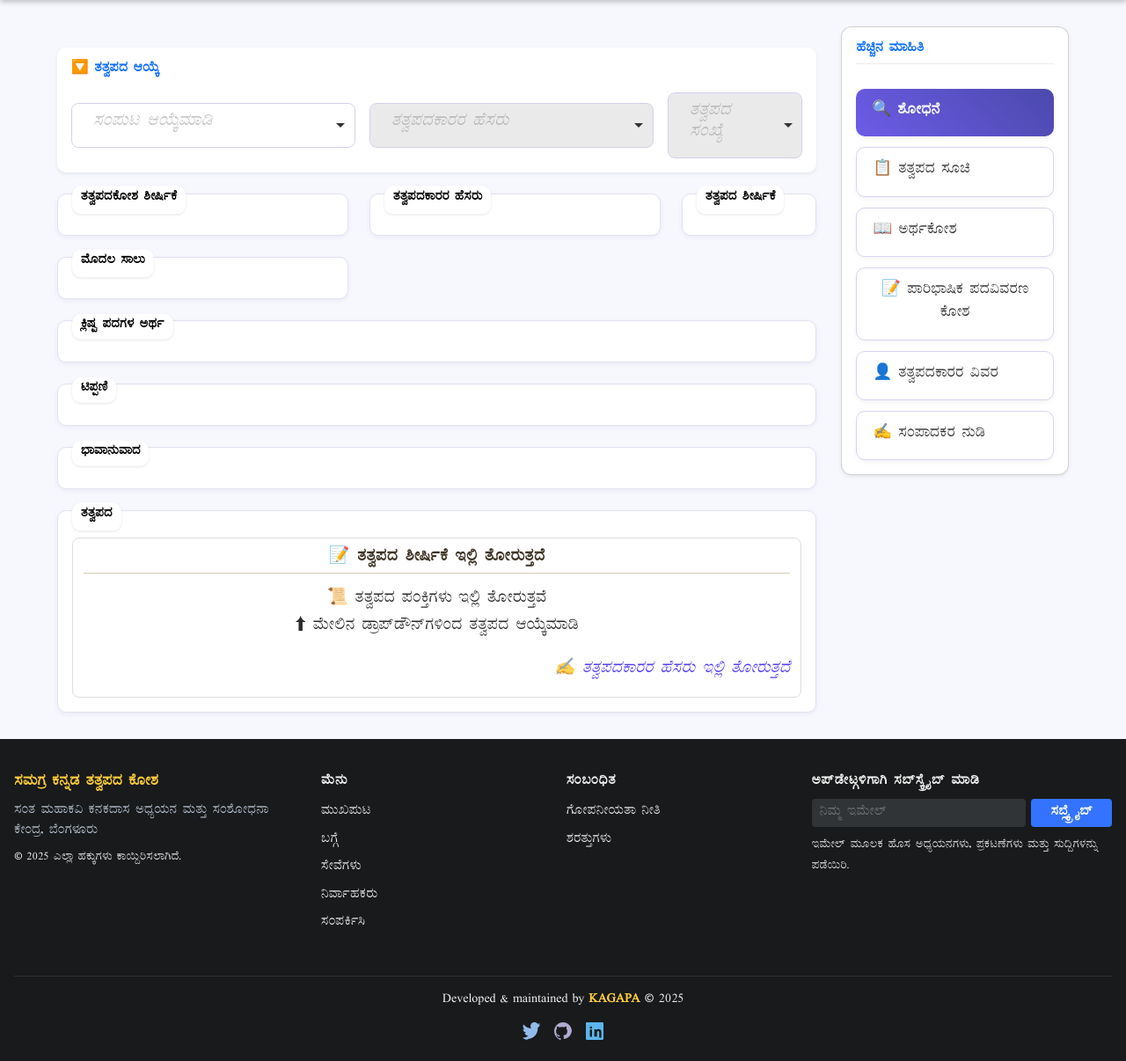
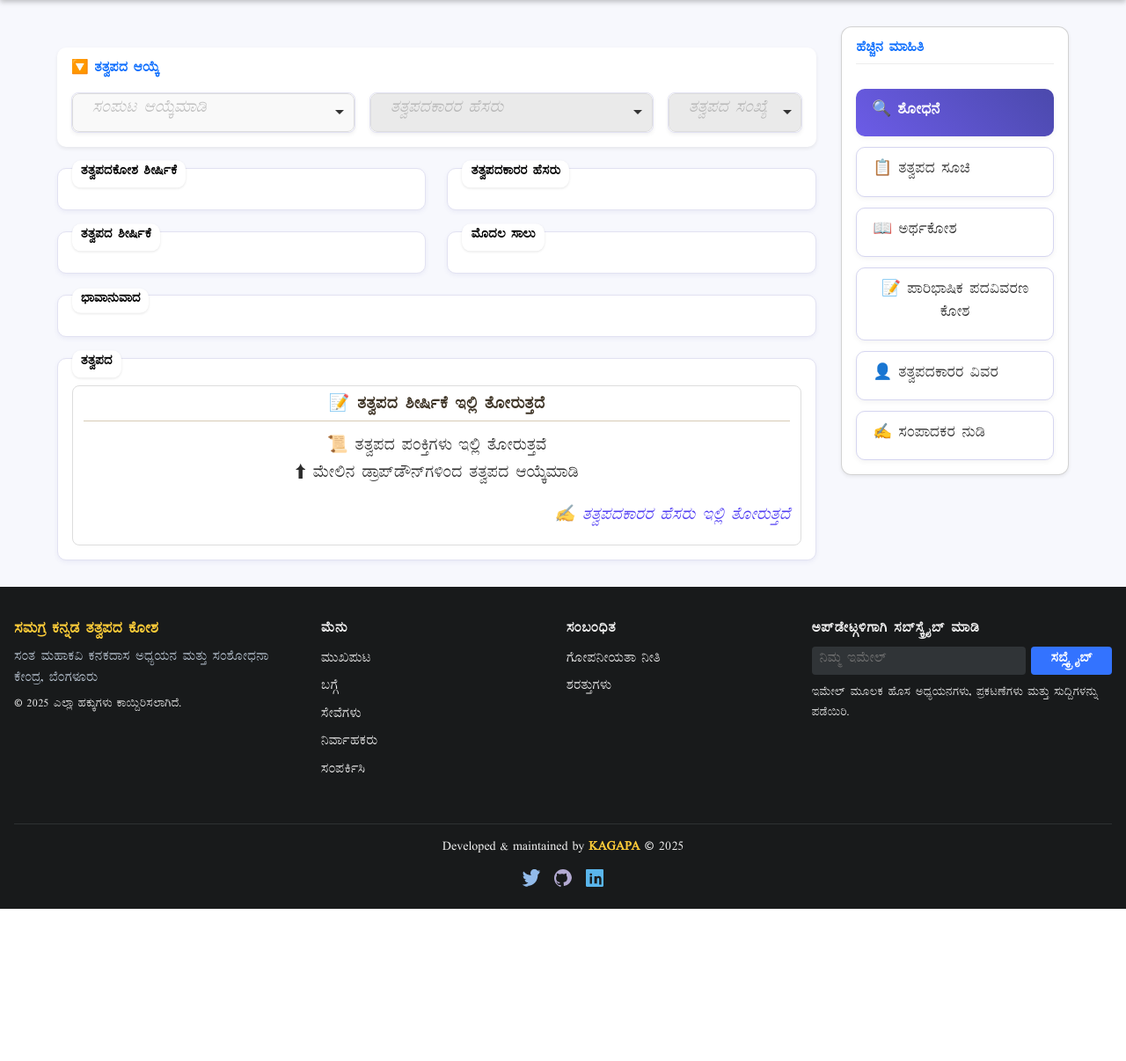
Before and after one commit to kagapa-blr/kannada-tattvapada, a Flask app: page / in a window 1280 px wide. Shown: the part 155-1361 px from the top of the page at 88% size. After the commit the page ends 1188 px from the top, so only its background shows below. Run offline with Flask 3, Linux system fonts and the light colour scheme; data that the repository does not hold is empty; parts of the project's set-up code (start-up, migrations or seed data) failed here and were passed over; some libraries are stand-ins or nearby versions.

Commit message:
main page updated and font fixed for all pages

```diff
--- a/app/static/css/admin/add_tatvapada.css
+++ b/app/static/css/admin/add_tatvapada.css
@@ -41,7 +41,7 @@
 /* ======= GENERAL BODY AND FORM ======= */
 body {
   background-color: #fdfcf9;
-  font-family: "Noto Sans Kannada", sans-serif;
+  font-family: "NotoSansKannada", sans-serif;
   color: #333;
   -webkit-font-smoothing: antialiased;
   -moz-osx-font-smoothing: grayscale;
--- a/app/static/css/login.css
+++ b/app/static/css/login.css
@@ -5,7 +5,7 @@
 
 body,
 html {
-  font-family: 'Noto Sans Kannada', sans-serif !important;
+  font-family: 'NotoSansKannada', sans-serif !important;
   background: linear-gradient(120deg, #2196f3 0%, #e3f2fd 100%);
   min-height: 100vh;
   scroll-behavior: smooth;
--- a/app/static/css/navbar.css
+++ b/app/static/css/navbar.css
@@ -1,9 +1,25 @@
+/* Nudi Parijatha */
 @font-face {
   font-family: "NudiParijatha";
   src: url("/static/fonts/Nudi_fonts/NudiParijatha.ttf") format("truetype");
   font-weight: normal;
   font-style: normal;
   font-display: swap;
+}
+
+/* NotoSansKannada */
+@font-face {
+  font-family: "NotoSansKannada";
+  src: url("/static/fonts/noto/NotoSansKannada-Regular.ttf") format("truetype");
+  font-weight: 400;
+  font-style: normal;
+}
+
+@font-face {
+  font-family: "NotoSansKannada";
+  src: url("/static/fonts/noto/NotoSansKannada-Bold.ttf") format("truetype");
+  font-weight: 700;
+  font-style: normal;
 }
 
 :root {
--- a/app/static/css/right_section/custom_dataTable.css
+++ b/app/static/css/right_section/custom_dataTable.css
@@ -1,5 +1,5 @@
 body {
-    font-family: "NudiParijatha", "Noto Sans Kannada", sans-serif;
+    font-family: "NudiParijatha", "NotoSansKannada", sans-serif;
     background: #f7f9fb;
     color: #2c3e50;
     margin: 0;
@@ -57,7 +57,7 @@ table.dataTable tbody tr:hover {
     padding: 8px 14px;
     border: 1px solid #bbb;
     font-size: 18px;
-    font-family: "NudiParijatha", "Noto Sans Kannada", sans-serif;
+    font-family: "NudiParijatha", "NotoSansKannada", sans-serif;
     transition: all 0.3s ease;
 }
 
--- a/app/static/css/search_by_keyword.css
+++ b/app/static/css/search_by_keyword.css
@@ -1,7 +1,7 @@
 /* Modal body flex and font */
 .modal-body.d-flex {
   padding: 1.5rem;
-  font-family: 'Noto Sans Kannada', sans-serif; /* Choose your preferred Kannada font */
+  font-family: 'NotoSansKannada', sans-serif; /* Choose your preferred Kannada font */
   color: #333;
 }
 
--- a/app/static/css/style.css
+++ b/app/static/css/style.css
@@ -2,7 +2,7 @@
    BASE STYLES
 ======================================================= */
 body {
-  font-family: "NudiParijatha", "Noto Sans Kannada", sans-serif;
+  font-family: "NudiParijatha", "NotoSansKannada", "NotoSansKannada", sans-serif;
   background: #f7f8fd;
   margin: 0;
   padding: 0;
@@ -46,11 +46,24 @@ body {
   box-shadow: none;
 }
 
+
 .dropdown-choice,
 .choices {
   font-size: 1.15rem;
+  /* readable font */
   border-radius: 8px;
+  height: auto;
+  /* let padding define height */
+  min-height: 36px;
+  /* compact but clickable */
+  padding: 4px 10px;
+  /* reduce vertical padding */
+  display: flex;
+  align-items: center;
+  /* vertically center text */
+  box-shadow: 0 1px 3px rgba(0, 0, 0, 0.05);
 }
+
 
 .choices__placeholder {
   color: #888 !important;
@@ -123,7 +136,7 @@ body {
   top: 0;
   left: 16px;
   transform: translateY(-50%);
-  background: #ffffff;
+  background: #fff;
   padding: 2px 10px;
   font-weight: 600;
   font-size: 0.95rem;
@@ -341,69 +354,57 @@ body {
 }
 
 
+
+
+
+
 /* =======================================================
-   CUSTOMIZED CHOICES.JS
+   CHOICES.JS CUSTOMIZATION - CLEAN & OPTIMIZED
 ======================================================= */
 
-/* Focus state for input */
-.choices.is-focused {
-  border-color: #6c5ce7;
-  box-shadow: 0 0 0 3px rgba(108, 92, 231, 0.15);
+/* Main container for single/multi select */
+.choices {
+  font-size: 1.25rem;
+  /* readable font */
+  border-radius: 8px;
+  border: 1.4px solid #e2e2f2;
+  background-color: #fff;
+  min-height: auto;
+  padding: 0;
+  box-shadow: 0 2px 4px rgba(0, 0, 0, 0.06);
 }
 
-/* Main dropdown container */
-.choices {
-  font-size: 1.2rem;
-  min-height: auto;
-  /* remove extra height */
-  padding: 0;
-  border: none;
+/* Inner input container */
+.choices__inner {
+  display: flex;
+  align-items: center;
+  height: 35px;
+  padding: 4px 12px;
+  font-size: 1.25rem;
   border-radius: 8px;
-  background-color: transparent;
   box-shadow: none;
 }
 
-/* Inner input box */
-.choices__inner {
-  background: #fff;
-  border: 1.5px solid #d1d1e9;
-  border-radius: 8px;
-  min-height: 32px;
-  /* reduced input height */
-  padding: 2px 12px;
-  /* less vertical padding */
-  font-size: 1.2rem;
-  /* input font size */
-  box-shadow: 0 2px 4px rgba(0, 0, 0, 0.06);
-  display: flex;
-  align-items: center;
-  /* vertically center selected item */
+/* Single select item */
+.choices__list--single .choices__item {
+  font-size: 1.25rem;
+  font-weight: 500;
+  padding: 4px 6px;
+  line-height: 1.4;
 }
 
-/* Single select - selected item */
-.choices__list--single .choices__item {
-  font-size: 1.25rem !important;
-  /* increase font size */
-  font-weight: 500;
-  color: #222;
-  padding: 4px 8px;
-  /* smaller height */
-  line-height: 1.2;
-}
-
-/* Multi-select tags */
+/* Multi-select tag items */
 .choices__list--multiple .choices__item {
   background-color: #6c5ce7;
   color: #fff;
   border-radius: 6px;
-  padding: 8px 12px;
-  margin: 4px 6px 0 0;
-  font-size: 1.25rem;
+  padding: 6px 10px;
+  margin: 2px 4px 0 0;
+  font-size: 1.2rem;
   font-weight: 500;
-  border: none;
-  box-shadow: 0 1px 3px rgba(0, 0, 0, 0.1);
 }
 
+/* Remove button inside multi-select */
 .choices__list--multiple .choices__item .choices__button {
   border: none;
   background: transparent;
@@ -417,26 +418,25 @@ body {
   opacity: 1;
 }
 
-/* Dropdown container */
+/* Dropdown list */
 .choices__list--dropdown {
-  font-size: 1.2rem;
+  font-size: 1.25rem;
   padding: 4px 0;
   border-radius: 8px;
-  border: 1.5px solid #d1d1e9;
+  border: 1.4px solid #d1d1e9;
   background-color: #fff;
   box-shadow: 0 6px 16px rgba(0, 0, 0, 0.12);
   margin-top: 4px;
   z-index: 9999 !important;
 }
 
-/* Each dropdown option */
+/* Dropdown options inside Choices.js */
 .choices__list--dropdown .choices__item {
-  font-size: 1.45rem;
-  /* larger option font */
+  font-size: 1.35rem !important;
+  /* increase font size */
   padding: 10px 16px;
+  line-height: 1.5;
   color: #222;
-  cursor: pointer;
-  transition: background-color 0.2s;
 }
 
 /* Highlighted / hovered option */
--- a/app/static/js/main.js
+++ b/app/static/js/main.js
@@ -189,8 +189,9 @@ function displayOtherFields(data) {
     document.getElementById('tatvapadakosha_sheershike_value').textContent = data.tatvapadakosha_sheershike || "";
     document.getElementById('tatvapadakarara_hesaru_value').textContent = data.tatvapadakarara_hesaru || "";
     document.getElementById('tatvapada_sheershike_value').textContent = data.tatvapada_sheershike || "";
-    document.getElementById('klishta_padagalu_artha_value').textContent = data.klishta_padagalu_artha || "";
-    document.getElementById('tippani_value').textContent = data.tippani || "";
+    // Removed fields:
+    // document.getElementById('klishta_padagalu_artha_value').textContent = data.klishta_padagalu_artha || "";
+    // document.getElementById('tippani_value').textContent = data.tippani || "";
     document.getElementById('tatvapada_first_line_value').textContent = data.tatvapada_first_line || "";
     document.getElementById('bhavanuvada_value').textContent = data.bhavanuvada || "";
 }
--- a/app/templates/index.html
+++ b/app/templates/index.html
@@ -59,28 +59,28 @@
         <!-- Metadata Fields -->
         <div class="other-fields mt-4">
           <div class="row g-4">
-            <div class="col-md-4">
+            <div class="col-md-6">
               <div class="field-box">
                 <div class="field-label">ತತ್ವಪದಕೋಶ ಶೀರ್ಷಿಕೆ</div>
                 <div id="tatvapadakosha_sheershike_value"></div>
               </div>
             </div>
 
-            <div class="col-md-4">
+            <div class="col-md-6">
               <div class="field-box">
                 <div class="field-label">ತತ್ವಪದಕಾರರ ಹೆಸರು</div>
                 <div id="tatvapadakarara_hesaru_value"></div>
               </div>
             </div>
 
-            <div class="col-md-4">
+            <div class="col-md-6">
               <div class="field-box">
                 <div class="field-label">ತತ್ವಪದ ಶೀರ್ಷಿಕೆ</div>
                 <div id="tatvapada_sheershike_value"></div>
               </div>
             </div>
 
-            <div class="col-md-4">
+            <div class="col-md-6">
               <div class="field-box">
                 <div class="field-label">ಮೊದಲ ಸಾಲು</div>
                 <div id="tatvapada_first_line_value"></div>
@@ -88,20 +88,6 @@
             </div>
 
             <!-- FULL WIDTH blocks -->
-            <div class="col-md-12">
-              <div class="field-box gloss-box">
-                <div class="field-label">ಕ್ಲಿಷ್ಟ ಪದಗಳ ಅರ್ಥ</div>
-                <div id="klishta_padagalu_artha_value"></div>
-              </div>
-            </div>
-
-            <div class="col-md-12">
-              <div class="field-box tippani-box">
-                <div class="field-label">ಟಿಪ್ಪಣಿ</div>
-                <div id="tippani_value"></div>
-              </div>
-            </div>
-
             <div class="col-md-12">
               <div class="field-box bhavanuvada-box">
                 <div class="field-label">ಭಾವಾನುವಾದ</div>
@@ -113,7 +99,6 @@
                 <div class="field-label">ತತ್ವಪದ</div>
                 <div id="poem-display-area" class="poem-display enhanced">
                   <h3 class="poem-title" id="tatvapada_sheershike">📝 ತತ್ವಪದ ಶೀರ್ಷಿಕೆ ಇಲ್ಲಿ ತೋರುತ್ತದೆ</h3>
-                  <!-- scrollable area -->
                   <div class="poem-content" id="tatvapada_content">
                     <p>📜 ತತ್ವಪದ ಪಂಕ್ತಿಗಳು ಇಲ್ಲಿ ತೋರುತ್ತವೆ</p>
                     <p>⬆ ಮೇಲಿನ ಡ್ರಾಪ್‌ಡೌನ್‌ಗಳಿಂದ ತತ್ವಪದ ಆಯ್ಕೆಮಾಡಿ</p>
@@ -184,16 +169,22 @@
       <div class="card-body">
         <!-- Row 1 -->
         <div class="row mb-2">
-        <div class="col-md-4"><span class="fw-bold">ಸಂಪುಟ ಸಂಖ್ಯೆ :</span> <span data-field="samputa_sankhye"></span></div>
-        <div class="col-md-4"><span class="fw-bold">ತತ್ವಪದಕಾರರ ಹೆಸರು :</span> <span data-field="tatvapadakarara_hesaru"></span></div>
-        <div class="col-md-4"><span class="fw-bold">ತತ್ವಪದ ಸಂಖ್ಯೆ :</span> <span data-field="tatvapada_sankhye"></span></div>
+          <div class="col-md-4"><span class="fw-bold">ಸಂಪುಟ ಸಂಖ್ಯೆ :</span> <span data-field="samputa_sankhye"></span>
+          </div>
+          <div class="col-md-4"><span class="fw-bold">ತತ್ವಪದಕಾರರ ಹೆಸರು :</span> <span
+              data-field="tatvapadakarara_hesaru"></span></div>
+          <div class="col-md-4"><span class="fw-bold">ತತ್ವಪದ ಸಂಖ್ಯೆ :</span> <span
+              data-field="tatvapada_sankhye"></span></div>
         </div>
 
         <!-- Row 2 -->
         <div class="row mb-2">
-        <div class="col-md-4"><span class="fw-bold">ತತ್ವಪದಕೋಶ ಶೀರ್ಷಿಕೆ :</span> <span data-field="tatvapadakosha_sheershike"></span></div>
-        <div class="col-md-4"><span class="fw-bold">ತತ್ವಪದ ಶೀರ್ಷಿಕೆ :</span> <span data-field="tatvapada_sheershike"></span></div>
-        <div class="col-md-4"><span class="fw-bold">ಮೊದಲ ಸಾಲು :</span> <span data-field="tatvapada_first_line"></span></div>
+          <div class="col-md-4"><span class="fw-bold">ತತ್ವಪದಕೋಶ ಶೀರ್ಷಿಕೆ :</span> <span
+              data-field="tatvapadakosha_sheershike"></span></div>
+          <div class="col-md-4"><span class="fw-bold">ತತ್ವಪದ ಶೀರ್ಷಿಕೆ :</span> <span
+              data-field="tatvapada_sheershike"></span></div>
+          <div class="col-md-4"><span class="fw-bold">ಮೊದಲ ಸಾಲು :</span> <span data-field="tatvapada_first_line"></span>
+          </div>
         </div>
 
         <!-- Vibhag -->
--- a/app/templates/right_section/tatvapadakara_vivarane.html
+++ b/app/templates/right_section/tatvapadakara_vivarane.html
@@ -14,7 +14,7 @@
   <style>
     body {
       background-color: #f9fafb;
-      font-family: "NudiParijatha", "Noto Sans Kannada", sans-serif;
+      font-family: "NudiParijatha", "NotoSansKannada Sans Kannada", sans-serif;
       font-size: 19px;
       line-height: 1.75;
       color: #2c2c2c;
--- a/tatvapada_Extraction/feed_in_api/sampadakar_nudi.py
+++ b/tatvapada_Extraction/feed_in_api/sampadakar_nudi.py
@@ -102,7 +102,8 @@ class DocumentUploader:
 
 if __name__ == "__main__":
     # ========== CONFIG ==========
-    API_URL = "http://127.0.0.1:5000/api/documents/"
+    API_URL = "https://kagapa.com/kannada-tattvapada/api/documents/"
+    #API_URL = "http://127.0.0.1:5000/api/documents/"
     folder_path = input("Enter DOCX folder path: ").strip()
     # ============================
 
```
Also changed, not shown: app/static/css/right_section/tatvapada_suchi.css (+4 -4 lines), app/static/fonts/noto/NotoSansKannada-Bold.ttf (added), app/static/fonts/noto/NotoSansKannada-Regular.ttf (added). Lines whose indentation alone changed are shown as unchanged.
